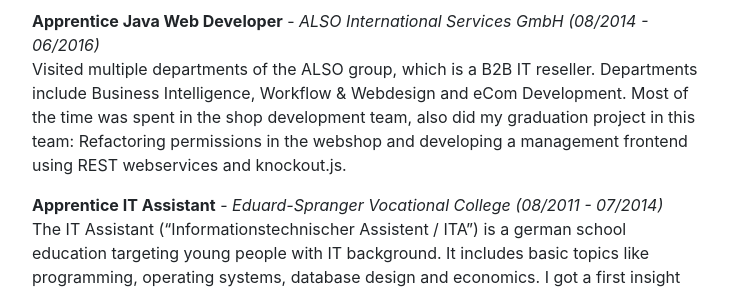
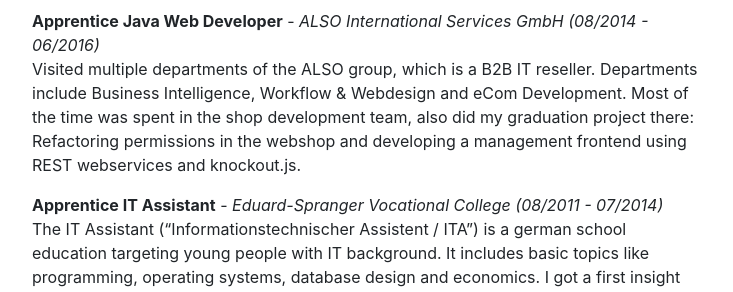
Before and after one commit to janxb/janxb.github.io, a Jekyll site: the page built from _pages/index.md, in a window 1280 px wide. Shown: the part 856-1148 px from the top of the page, without its empty margins (273-1006 px from the left). Built offline with Jekyll 4.4.1, drawn with Linux system fonts in a browser that asks for light colours; our own code applies the rules of GitHub Pages for plain Markdown files.

Commit message:
employment wording improvements

```diff
--- a/_pages/index.md
+++ b/_pages/index.md
@@ -31,7 +31,7 @@
 
 **Apprentice Java Web Developer** - _ALSO International Services GmbH (08/2014 - 06/2016)_<br>
 Visited multiple departments of the ALSO group, which is a B2B IT reseller. Departments include Business Intelligence,
-Workflow & Webdesign and eCom Development. Most of the time was spent in the shop development team, also did my graduation project in this team:
+Workflow & Webdesign and eCom Development. Most of the time was spent in the shop development team, also did my graduation project there:
 Refactoring permissions in the webshop and developing a management frontend using REST webservices and knockout.js.
 
 **Apprentice IT Assistant** - _Eduard-Spranger Vocational College (08/2011 - 07/2014)_<br>
```
